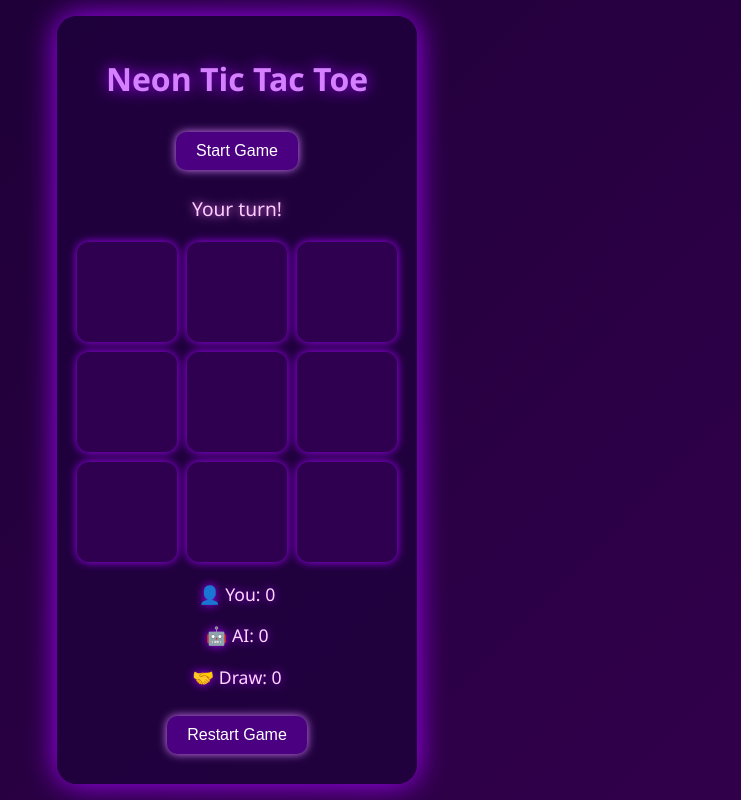
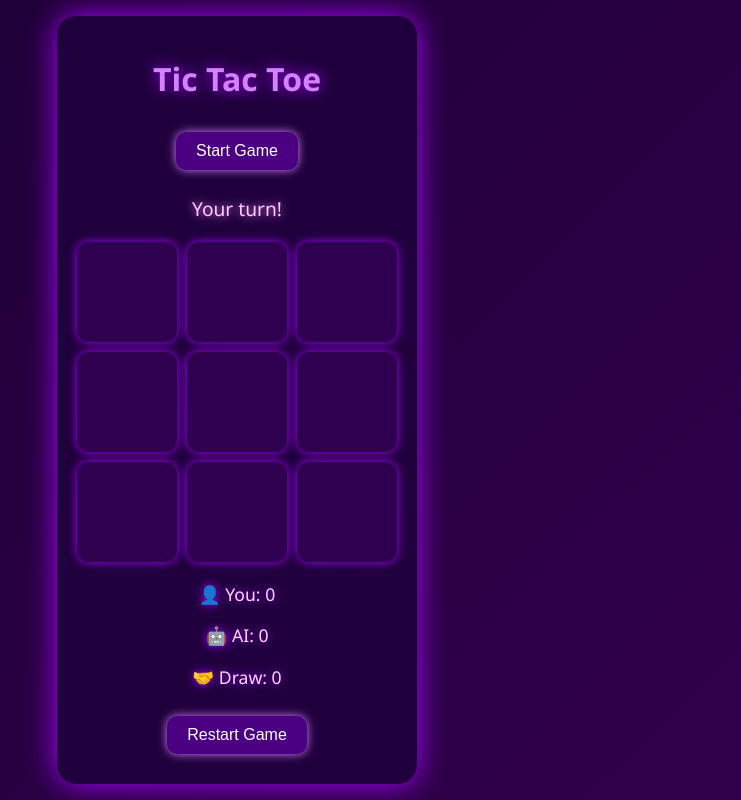
Before and after one commit to dipali41235/TIC-TAC-TOE-APP, a plain HTML site: page index.html in a window 1280 px wide. Shown: the whole page, without its empty margins (403-1144 px from the left). Drawn offline with Linux system fonts and the light colour scheme.

Commit message:
Update index.html

```diff
--- a/index.html
+++ b/index.html
@@ -8,7 +8,7 @@
 </head>
 <body>
   <div class="game-container">
-    <h1>Neon Tic Tac Toe</h1>
+    <h1>Tic Tac Toe</h1>
 
     <div class="options">
       <button onclick="startNewGame()">Start Game</button>
```
